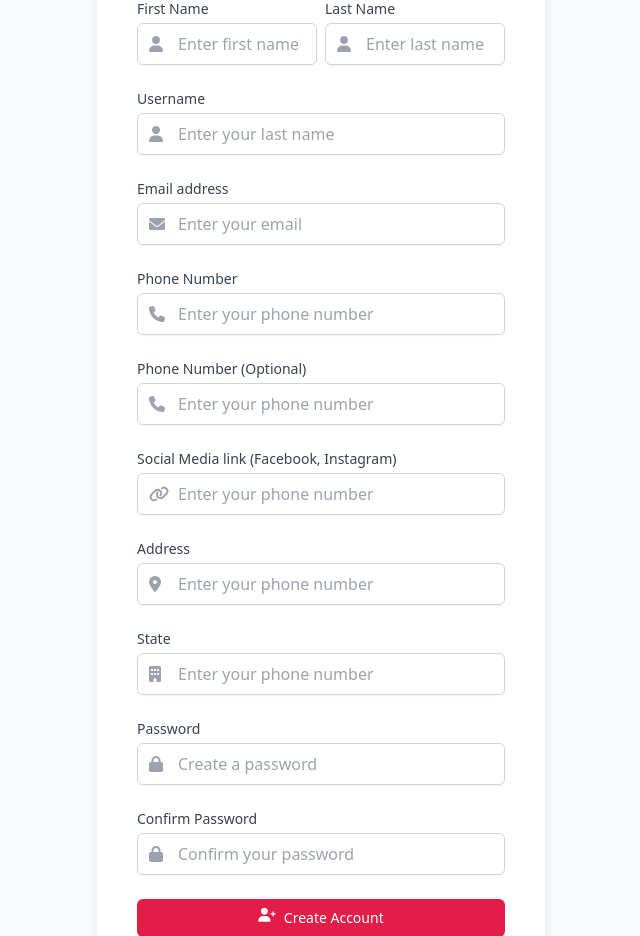
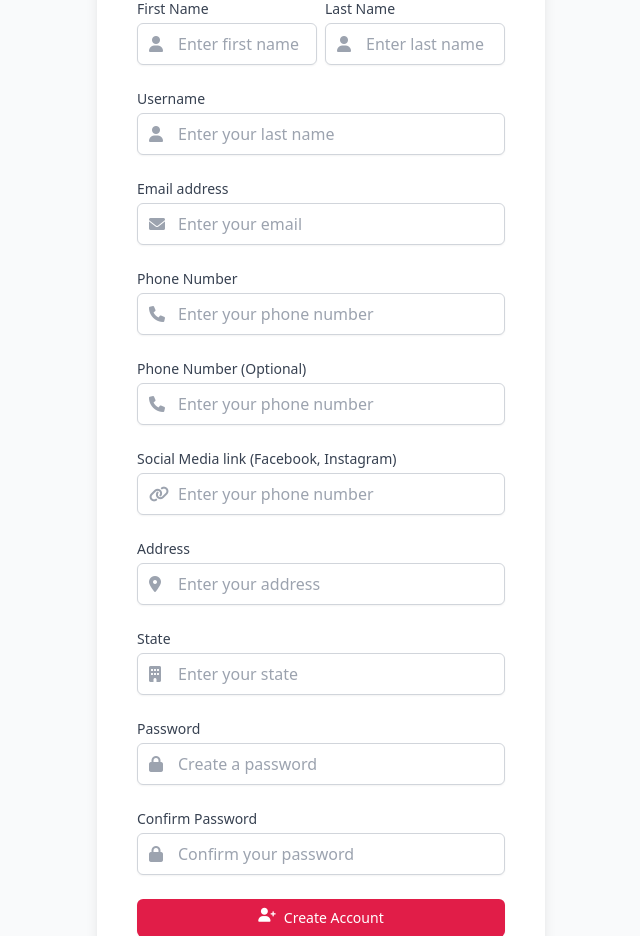
Before and after one commit to fahim-muntasir/petadoption, a Django app: page /registration/ in a window 1280 px wide. Shown: the part 277-1213 px from the top of the page, without its empty margins (319-959 px from the left). Run offline with Django 5.2, Linux system fonts and the light colour scheme; parts of the project's set-up code (start-up, migrations or seed data) failed here and were passed over; some libraries are stand-ins or nearby versions.

Commit message:
fixed registration address placeholder issue

```diff
--- a/templates/petapp/registration.html
+++ b/templates/petapp/registration.html
@@ -149,10 +149,10 @@
             <input
               id="address"
               name="address"
-              type="tel"
+              type="text"
               value="{{ form_data.address|default:'' }}"
               class="appearance-none block w-full pl-10 pr-3 py-2 border border-gray-300 rounded-md shadow-sm placeholder-gray-400 focus:outline-none focus:ring-rose-500 focus:border-rose-500"
-              placeholder="Enter your phone number"
+              placeholder="Enter your address"
               required
             />
           </div>
@@ -170,7 +170,7 @@
               type="text"
               value="{{ form_data.state|default:'' }}"
               class="appearance-none block w-full pl-10 pr-3 py-2 border border-gray-300 rounded-md shadow-sm placeholder-gray-400 focus:outline-none focus:ring-rose-500 focus:border-rose-500"
-              placeholder="Enter your phone number"
+              placeholder="Enter your state"
               required
             />
           </div>
```
